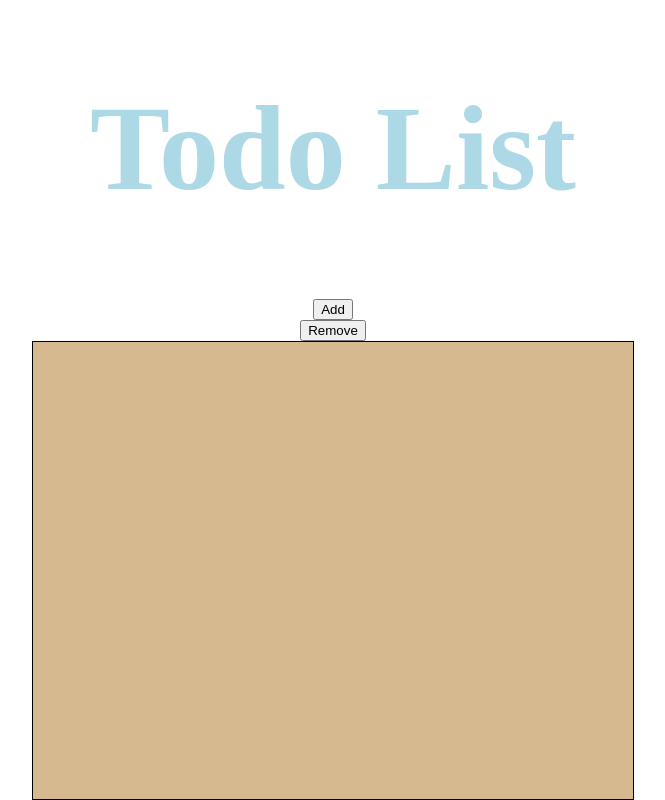
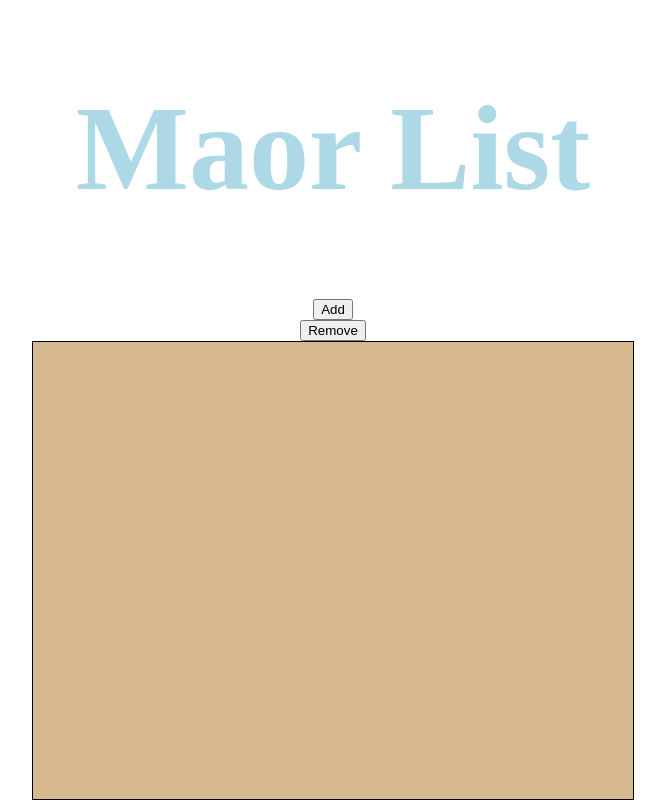
Before and after one commit to maornetzeR/First-project, a plain HTML site: page index.html in a window 1280 px wide. Shown: the whole page, without its empty margins (307-972 px from the left). Drawn offline with Linux system fonts and the light colour scheme.

Commit message:
reverting back2

```diff
--- a/index.html
+++ b/index.html
@@ -8,7 +8,7 @@
   <link rel="stylesheet" href="./styles.css">
 </head>
 <body>
-  <h1>Todo List</h1>
+  <h1>Maor List</h1>
   <button>Add</button><button>Remove</button>
   <div class="todo-list"> </div>
   <script src="./main.js"></script>
```
